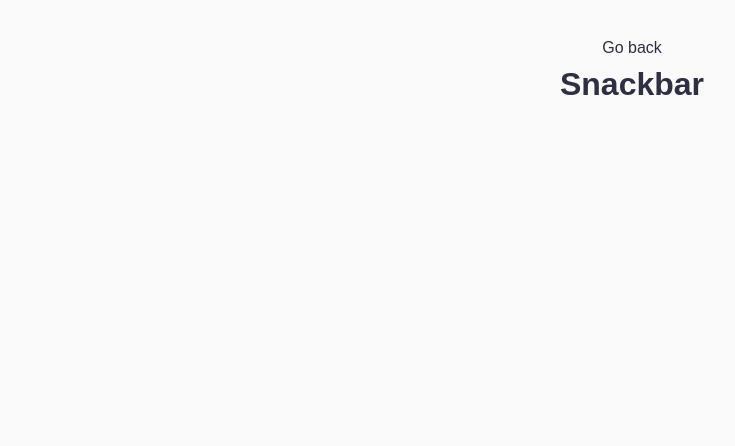
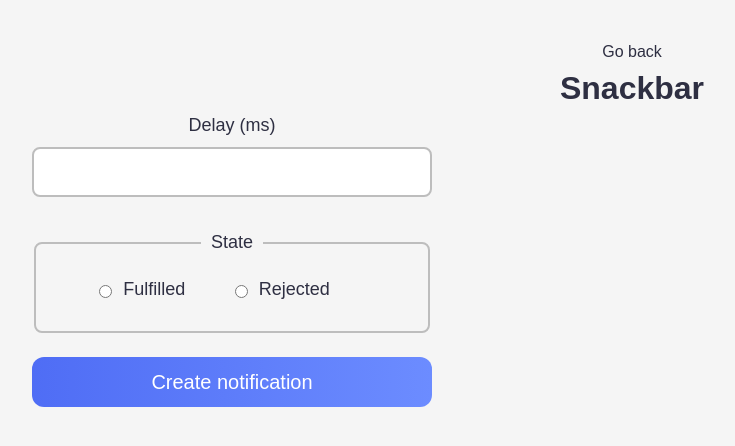
Before and after one commit to KatarginaKate/goit-js-hw-10, a website built with Vite: page src/2-snackbar.html in a window 1280 px wide. Shown: the whole page, without its empty margins (8-743 px from the left). Built offline with nearby package versions, Linux system fonts and the light colour scheme.

```diff
--- a/src/2-snackbar.html
+++ b/src/2-snackbar.html
@@ -1,4 +1,4 @@
-<!DOCTYPE html>
+<!doctype html>
 <html lang="en">
   <head>
     <meta charset="UTF-8" />
@@ -11,11 +11,29 @@
     <main>
       <div class="container">
         <a class="back-link" href="./index.html">Go back</a>
-        <h1 class="main-title">
-          Snackbar
-        </h1>
+        <h1 class="main-title">Snackbar</h1>
       </div>
+      <form class="form">
+        <label>
+          Delay (ms)
+          <input type="number" name="delay" required />
+        </label>
+
+        <fieldset>
+          <legend>State</legend>
+          <label>
+            <input type="radio" name="state" value="fulfilled" required />
+            Fulfilled
+          </label>
+          <label>
+            <input type="radio" name="state" value="rejected" required />
+            Rejected
+          </label>
+        </fieldset>
+
+        <button type="submit">Create notification</button>
+      </form>
     </main>
-     <script type="module" src="./js/2-snackbar.js"></script>
+    <script type="module" src="./js/2-snackbar.js"></script>
   </body>
 </html>
--- /dev/null
+++ b/src/css/snackbar.css
@@ -0,0 +1,72 @@
+* {
+  box-sizing: border-box;
+}
+
+body {
+  font-family: Arial, Helvetica, sans-serif;
+  background: #f5f5f5;
+  padding: 40px;
+}
+
+.form {
+  width: 400px;
+}
+
+label {
+  display: block;
+  margin-bottom: 8px;
+  font-size: 18px;
+}
+
+input[type="number"] {
+  width: 100%;
+  height: 50px;
+  margin-top: 8px;
+  margin-bottom: 24px;
+  padding: 10px;
+  font-size: 18px;
+  border-radius: 8px;
+  border: 2px solid #bdbdbd;
+  outline: none;
+}
+
+input[type="number"]:focus {
+  border-color: #4f6df5;
+}
+
+fieldset {
+  border: 2px solid #bdbdbd;
+  border-radius: 8px;
+  padding: 20px;
+  margin-bottom: 24px;
+}
+
+legend {
+  padding: 0 10px;
+  font-size: 18px;
+}
+
+fieldset label {
+  display: inline-flex;
+  align-items: center;
+  gap: 8px;
+  margin-right: 40px;
+  font-size: 18px;
+}
+
+button {
+  width: 100%;
+  height: 50px;
+  background: linear-gradient(90deg, #4f6df5, #6c8cff);
+  border: none;
+  border-radius: 12px;
+  color: white;
+  font-size: 20px;
+  cursor: pointer;
+  transition: transform 0.2s, box-shadow 0.2s;
+}
+
+button:hover {
+  transform: translateY(-1px);
+  box-shadow: 0 5px 10px rgba(0,0,0,0.15);
+}
--- a/src/css/styles.css
+++ b/src/css/styles.css
@@ -15,3 +15,4 @@
 @import url('./vite-promo.css');
 @import url('./badges.css');
 @import url('./timer.css');
+@import url('./snackbar.css');
```
Also changed, not shown: src/js/2-smackbar.js (deleted), src/js/2-snackbar.js (added).
